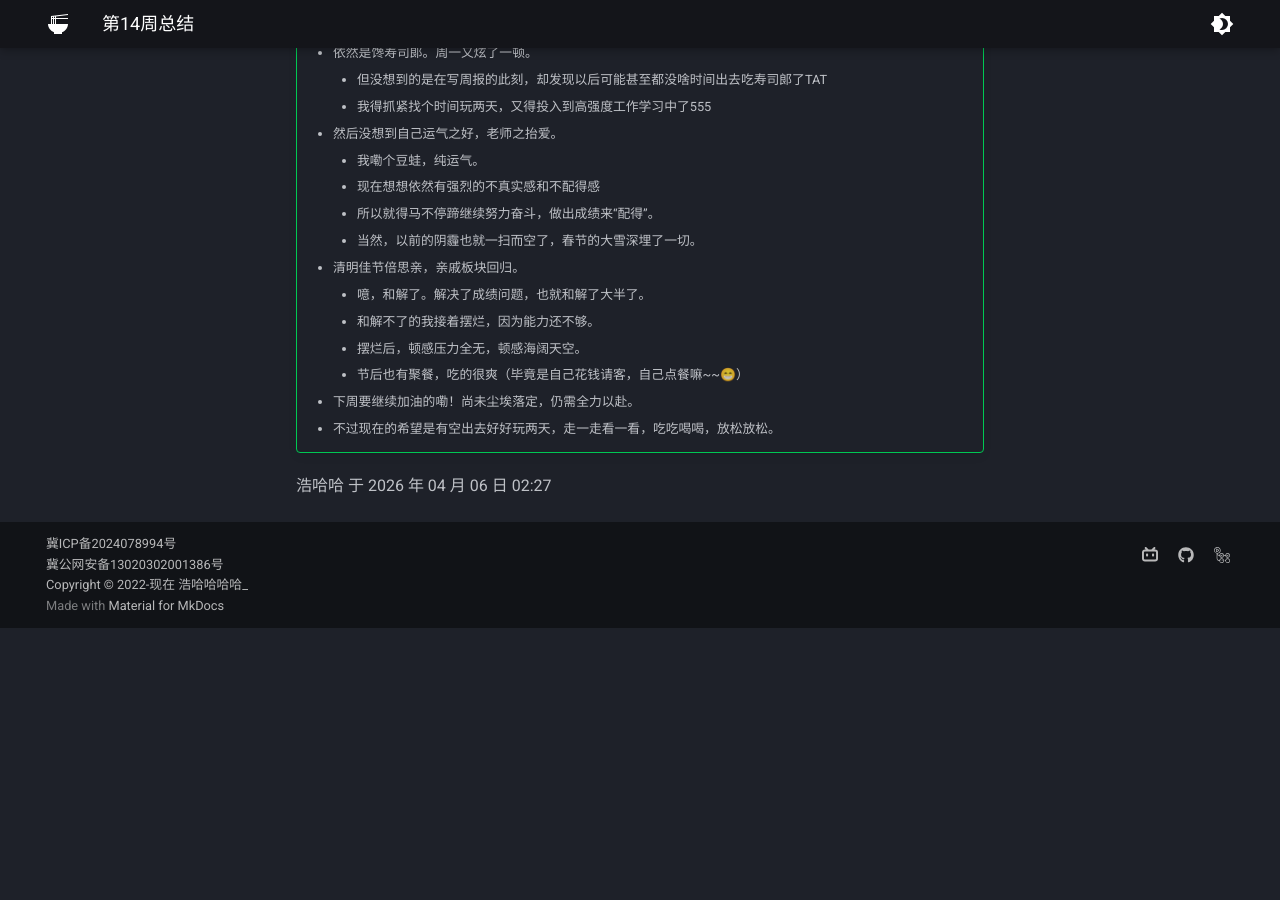
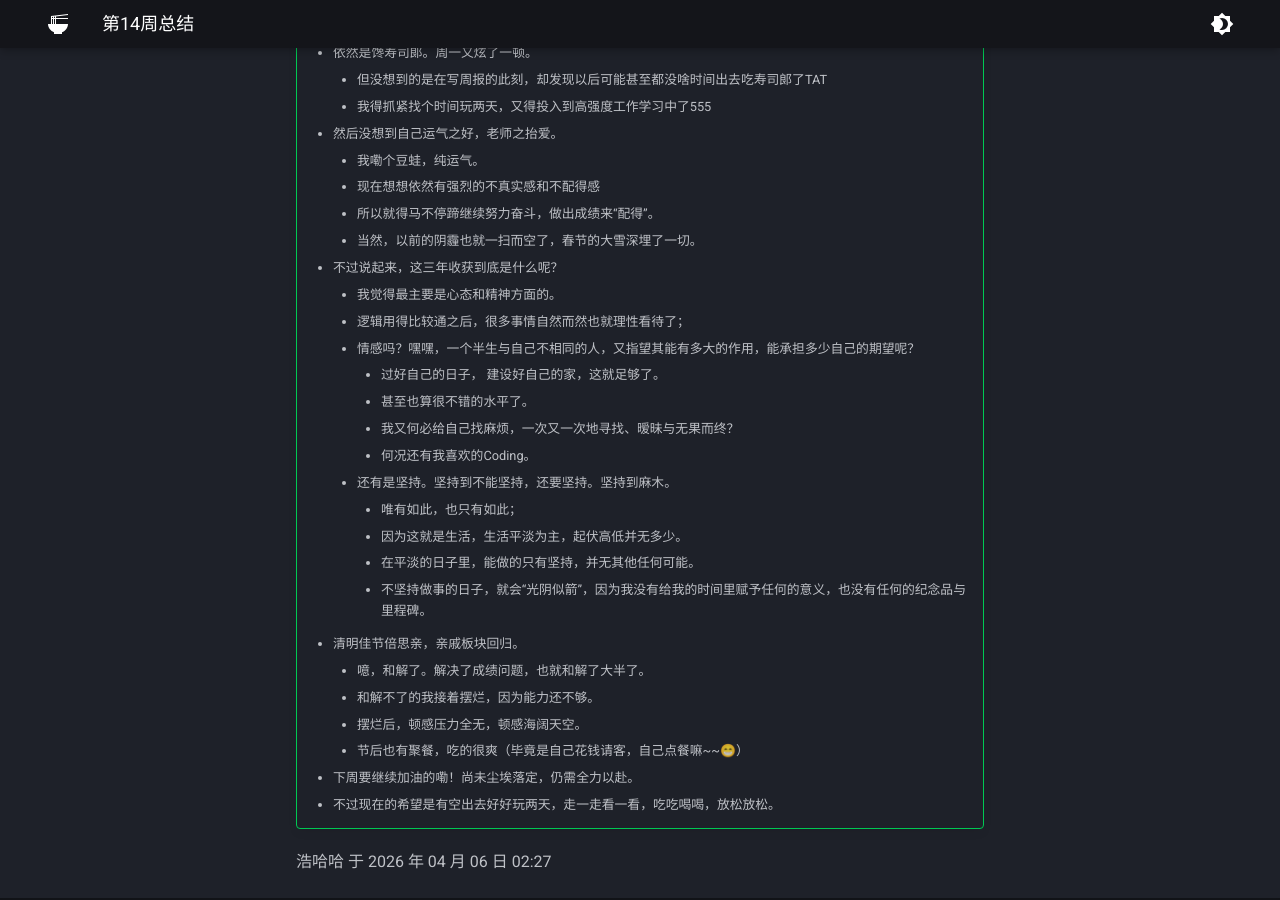
Before and after one commit to Haohahahaha/chat, an MkDocs documentation site: the page built from docs/1-Weekly/2026/20260330-20260405-14th.md, in a window 1280 px wide and 900 px high, scrolled down 719 px. Built offline with MkDocs 1.6.1 and Material for MkDocs 9.7.7, drawn with Linux system fonts in a browser that asks for light colours; before the commit the page ends 1347 px from its top, so only the background shows below that.

Commit message:
2026-04-06_02:44:49 update

```diff
--- a/docs/1-Weekly/2026/20260330-20260405-14th.md
+++ b/docs/1-Weekly/2026/20260330-20260405-14th.md
@@ -28,6 +28,19 @@
         - 现在想想依然有强烈的不真实感和不配得感
         - 所以就得马不停蹄继续努力奋斗，做出成绩来“配得”。
         - 当然，以前的阴霾也就一扫而空了，春节的大雪深埋了一切。
+    - 不过说起来，这三年收获到底是什么呢？
+        - 我觉得最主要是心态和精神方面的。
+        - 逻辑用得比较通之后，很多事情自然而然也就理性看待了；
+        - 情感吗？嘿嘿，一个半生与自己不相同的人，又指望其能有多大的作用，能承担多少自己的期望呢？
+            - 过好自己的日子， 建设好自己的家，这就足够了。
+            - 甚至也算很不错的水平了。
+            - 我又何必给自己找麻烦，一次又一次地寻找、暧昧与无果而终？
+            - 何况还有我喜欢的Coding。
+        - 还有是坚持。坚持到不能坚持，还要坚持。坚持到麻木。
+            - 唯有如此，也只有如此；
+            - 因为这就是生活，生活平淡为主，起伏高低并无多少。
+            - 在平淡的日子里，能做的只有坚持，并无其他任何可能。
+            - 不坚持做事的日子，就会“光阴似箭”，因为我没有给我的时间里赋予任何的意义，也没有任何的纪念品与里程碑。
     - 清明佳节倍思亲，亲戚板块回归。
         - 噫，和解了。解决了成绩问题，也就和解了大半了。
         - 和解不了的我接着摆烂，因为能力还不够。
```
